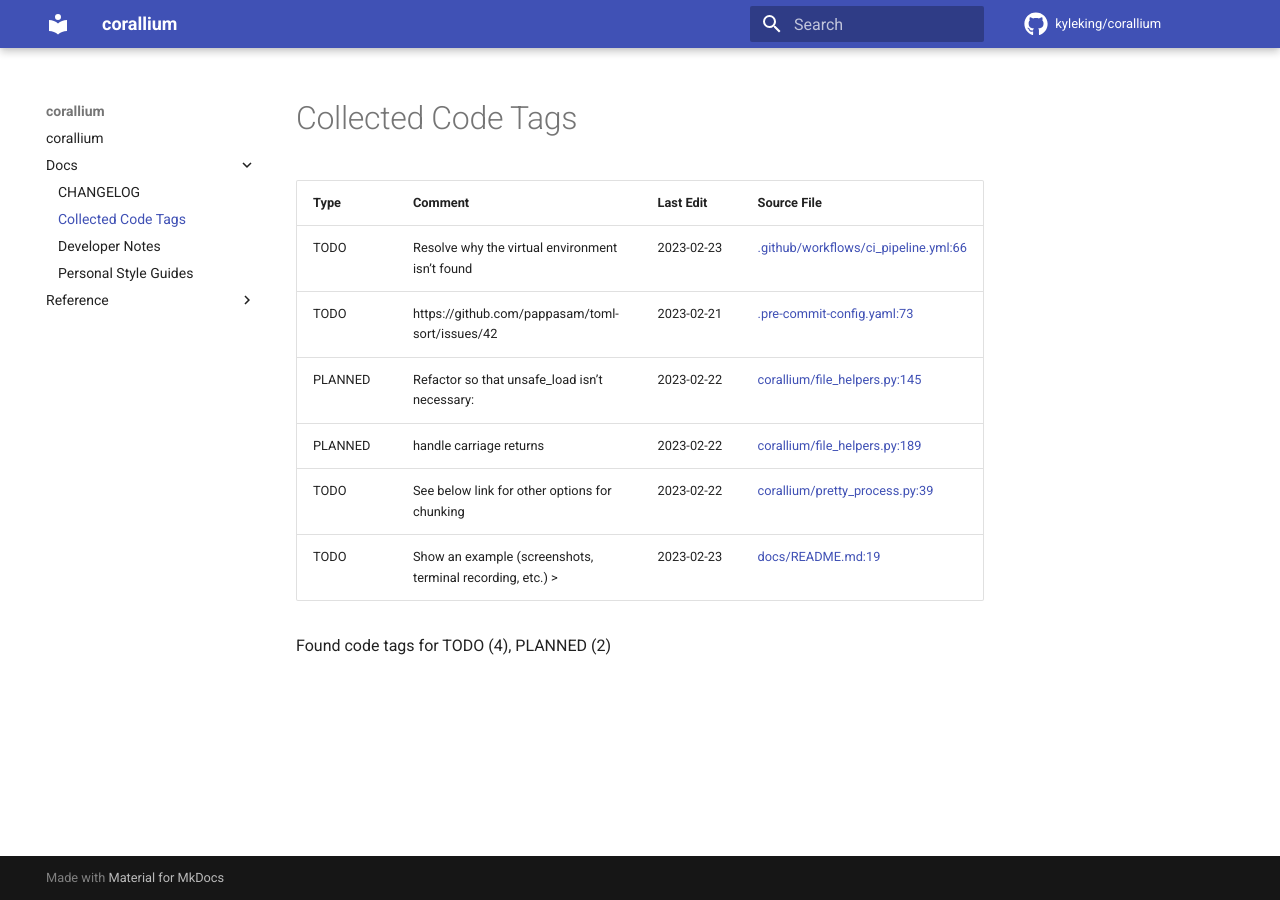
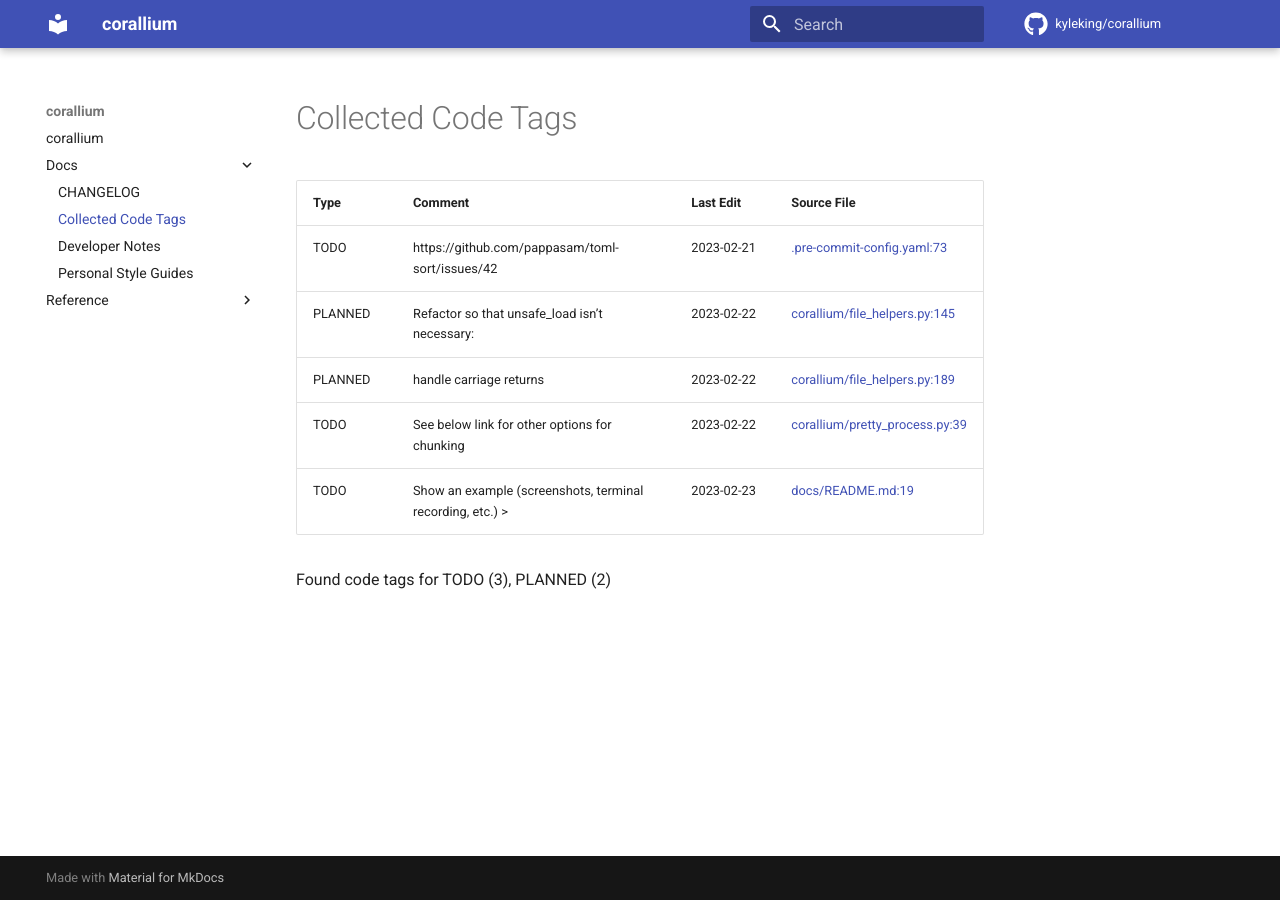
Before and after one commit to KyleKing/corallium, an MkDocs documentation site: the page built from docs/docs/CODE_TAG_SUMMARY.md, in a window 1280 px wide. Built offline with MkDocs 1.6.1 and Material for MkDocs 9.7.7, drawn with Linux system fonts in a browser that asks for light colours; comment, search, counter and statistics services are not loaded.

Commit message:
docs: update local documentation from push

```diff
--- a/docs/docs/CODE_TAG_SUMMARY.md
+++ b/docs/docs/CODE_TAG_SUMMARY.md
@@ -1,14 +1,13 @@
 # Collected Code Tags
 
-| Type    | Comment                                                   | Last Edit   | Source File                                                                                                                                                        |
-|---------|-----------------------------------------------------------|-------------|--------------------------------------------------------------------------------------------------------------------------------------------------------------------|
-| TODO    | Resolve why the virtual environment isn't found           | 2023-02-23  | [.github/workflows/ci_pipeline.yml:66](https://github.com/KyleKing/corallium/blame/679708daff644c526e46d3133d563e406a9a1f1c/.github/workflows/ci_pipeline.yml#L63) |
-| TODO    | https://github.com/pappasam/toml-sort/issues/42           | 2023-02-21  | [.pre-commit-config.yaml:73](https://github.com/KyleKing/corallium/blame/4ac2f74b1f085724e0ff9e68259ba1e19c067643/.pre-commit-config.yaml#L73)                     |
-| PLANNED | Refactor so that unsafe_load isn't necessary:             | 2023-02-22  | [corallium/file_helpers.py:145](https://github.com/KyleKing/corallium/blame/049293ebd7216e80f2efe7026e853a3d3e6c2c1e/corallium/file_helpers.py#L145)               |
-| PLANNED | handle carriage returns                                   | 2023-02-22  | [corallium/file_helpers.py:189](https://github.com/KyleKing/corallium/blame/049293ebd7216e80f2efe7026e853a3d3e6c2c1e/corallium/file_helpers.py#L189)               |
-| TODO    | See below link for other options for chunking             | 2023-02-22  | [corallium/pretty_process.py:39](https://github.com/KyleKing/corallium/blame/049293ebd7216e80f2efe7026e853a3d3e6c2c1e/corallium/pretty_process.py#L39)             |
-| TODO    | Show an example (screenshots, terminal recording, etc.) > | 2023-02-23  | [docs/README.md:19](https://github.com/KyleKing/corallium/blame/158918be40ff51ab2f5b12bfdd103144f6b739e5/docs/README.md#L19)                                       |
+| Type    | Comment                                                   | Last Edit   | Source File                                                                                                                                            |
+|---------|-----------------------------------------------------------|-------------|--------------------------------------------------------------------------------------------------------------------------------------------------------|
+| TODO    | https://github.com/pappasam/toml-sort/issues/42           | 2023-02-21  | [.pre-commit-config.yaml:73](https://github.com/KyleKing/corallium/blame/4ac2f74b1f085724e0ff9e68259ba1e19c067643/.pre-commit-config.yaml#L73)         |
+| PLANNED | Refactor so that unsafe_load isn't necessary:             | 2023-02-22  | [corallium/file_helpers.py:145](https://github.com/KyleKing/corallium/blame/049293ebd7216e80f2efe7026e853a3d3e6c2c1e/corallium/file_helpers.py#L145)   |
+| PLANNED | handle carriage returns                                   | 2023-02-22  | [corallium/file_helpers.py:189](https://github.com/KyleKing/corallium/blame/049293ebd7216e80f2efe7026e853a3d3e6c2c1e/corallium/file_helpers.py#L189)   |
+| TODO    | See below link for other options for chunking             | 2023-02-22  | [corallium/pretty_process.py:39](https://github.com/KyleKing/corallium/blame/049293ebd7216e80f2efe7026e853a3d3e6c2c1e/corallium/pretty_process.py#L39) |
+| TODO    | Show an example (screenshots, terminal recording, etc.) > | 2023-02-23  | [docs/README.md:19](https://github.com/KyleKing/corallium/blame/158918be40ff51ab2f5b12bfdd103144f6b739e5/docs/README.md#L19)                           |
 
-Found code tags for TODO (4), PLANNED (2)
+Found code tags for TODO (3), PLANNED (2)
 
 <!-- calcipy_skip_tags -->
```
Also changed, not shown: docs/docs/DEVELOPER_GUIDE.md (+3 -3 lines).
